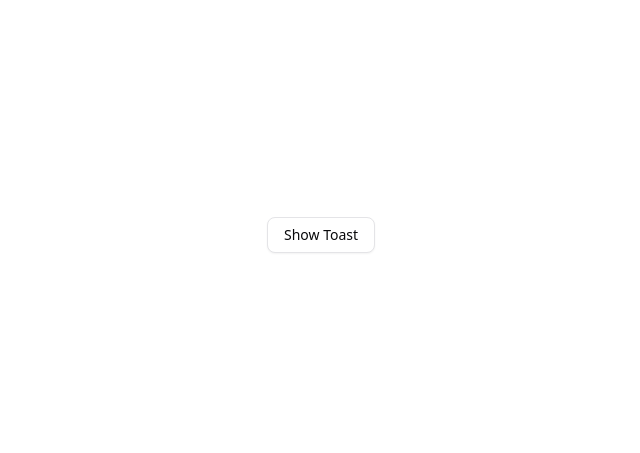
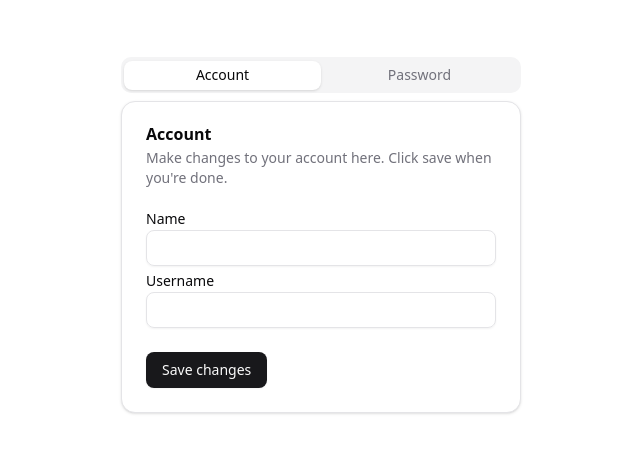
Before and after one commit to azamat-cto/react-starter, a React (Vite) app: page / in a window 1280 px wide. Shown: the part 165-618 px from the top of the page, without its empty margins (319-959 px from the left). Built offline with nearby package versions, Linux system fonts and the light colour scheme.

Commit message:
add `tabs` component

```diff
--- a/package.json
+++ b/package.json
@@ -1,7 +1,7 @@
 {
     "name": "react-starter",
     "private": true,
-    "version": "0.0.49",
+    "version": "0.0.50",
     "type": "module",
     "scripts": {
         "dev": "vite",
@@ -33,6 +33,7 @@
         "@radix-ui/react-slider": "^1.2.3",
         "@radix-ui/react-slot": "^1.1.2",
         "@radix-ui/react-switch": "^1.1.3",
+        "@radix-ui/react-tabs": "^1.1.3",
         "@radix-ui/react-toggle": "^1.1.2",
         "@radix-ui/react-toggle-group": "^1.1.2",
         "@radix-ui/react-tooltip": "^1.1.8",
--- a/src/App.tsx
+++ b/src/App.tsx
@@ -1,26 +1,76 @@
-import { toast } from "sonner";
+import {
+    Card,
+    CardContent,
+    CardDescription,
+    CardFooter,
+    CardHeader,
+    CardTitle,
+} from "@/components/ui/card";
+import { Input } from "@/components/ui/input";
+import { Label } from "@/components/ui/label";
 import { Button } from "@/components/ui/button";
+import { Tabs, TabsContent, TabsList, TabsTrigger } from "@/components/ui/tabs";
 
 function App() {
-    toast("Event has been created.");
-
     return (
         <>
             <div className="flex flex-col items-center justify-center h-svh">
-                <Button
-                    variant="outline"
-                    onClick={() =>
-                        toast("Event has been created", {
-                            description: "Sunday, December 03, 2023 at 9:00 AM",
-                            action: {
-                                label: "Undo",
-                                onClick: () => console.log("Undo"),
-                            },
-                        })
-                    }
-                >
-                    Show Toast
-                </Button>
+                <Tabs defaultValue="account" className="w-[400px]">
+                    <TabsList className="grid w-full grid-cols-2">
+                        <TabsTrigger value="account">Account</TabsTrigger>
+                        <TabsTrigger value="password">Password</TabsTrigger>
+                    </TabsList>
+                    <TabsContent value="account">
+                        <Card>
+                            <CardHeader>
+                                <CardTitle>Account</CardTitle>
+                                <CardDescription>
+                                    Make changes to your account here. Click
+                                    save when you're done.
+                                </CardDescription>
+                            </CardHeader>
+                            <CardContent className="space-y-2">
+                                <div className="space-y-1">
+                                    <Label htmlFor="name">Name</Label>
+                                    <Input id="name" />
+                                </div>
+                                <div className="space-y-1">
+                                    <Label htmlFor="username">Username</Label>
+                                    <Input id="username" />
+                                </div>
+                            </CardContent>
+                            <CardFooter>
+                                <Button>Save changes</Button>
+                            </CardFooter>
+                        </Card>
+                    </TabsContent>
+                    <TabsContent value="password">
+                        <Card>
+                            <CardHeader>
+                                <CardTitle>Password</CardTitle>
+                                <CardDescription>
+                                    Change your password here. After saving,
+                                    you'll be logged out.
+                                </CardDescription>
+                            </CardHeader>
+                            <CardContent className="space-y-2">
+                                <div className="space-y-1">
+                                    <Label htmlFor="current">
+                                        Current password
+                                    </Label>
+                                    <Input id="current" type="password" />
+                                </div>
+                                <div className="space-y-1">
+                                    <Label htmlFor="new">New password</Label>
+                                    <Input id="new" type="password" />
+                                </div>
+                            </CardContent>
+                            <CardFooter>
+                                <Button>Save password</Button>
+                            </CardFooter>
+                        </Card>
+                    </TabsContent>
+                </Tabs>
             </div>
         </>
     );
--- /dev/null
+++ b/src/components/ui/tabs.tsx
@@ -0,0 +1,64 @@
+import * as React from "react";
+import * as TabsPrimitive from "@radix-ui/react-tabs";
+
+import { cn } from "@/lib/utils";
+
+function Tabs({
+    className,
+    ...props
+}: React.ComponentProps<typeof TabsPrimitive.Root>) {
+    return (
+        <TabsPrimitive.Root
+            data-slot="tabs"
+            className={cn("flex flex-col gap-2", className)}
+            {...props}
+        />
+    );
+}
+
+function TabsList({
+    className,
+    ...props
+}: React.ComponentProps<typeof TabsPrimitive.List>) {
+    return (
+        <TabsPrimitive.List
+            data-slot="tabs-list"
+            className={cn(
+                "bg-muted text-muted-foreground inline-flex h-9 w-fit items-center justify-center rounded-lg p-[3px]",
+                className,
+            )}
+            {...props}
+        />
+    );
+}
+
+function TabsTrigger({
+    className,
+    ...props
+}: React.ComponentProps<typeof TabsPrimitive.Trigger>) {
+    return (
+        <TabsPrimitive.Trigger
+            data-slot="tabs-trigger"
+            className={cn(
+                "data-[state=active]:bg-background data-[state=active]:text-foreground focus-visible:border-ring focus-visible:ring-ring/50 focus-visible:outline-ring dark:data-[state=active]:border-input dark:data-[state=active]:bg-input/50 inline-flex h-[calc(100%-1px)] flex-1 items-center justify-center gap-1.5 rounded-md border border-transparent px-2 py-1 text-sm font-medium whitespace-nowrap transition-[color,box-shadow] focus-visible:ring-[3px] focus-visible:outline-1 disabled:pointer-events-none disabled:opacity-50 data-[state=active]:shadow-sm [&_svg]:pointer-events-none [&_svg]:shrink-0 [&_svg:not([class*='size-'])]:size-4",
+                className,
+            )}
+            {...props}
+        />
+    );
+}
+
+function TabsContent({
+    className,
+    ...props
+}: React.ComponentProps<typeof TabsPrimitive.Content>) {
+    return (
+        <TabsPrimitive.Content
+            data-slot="tabs-content"
+            className={cn("flex-1 outline-none", className)}
+            {...props}
+        />
+    );
+}
+
+export { Tabs, TabsList, TabsTrigger, TabsContent };
```
Also changed, not shown: 1 other file (tests, documents, lock files or other folders).
